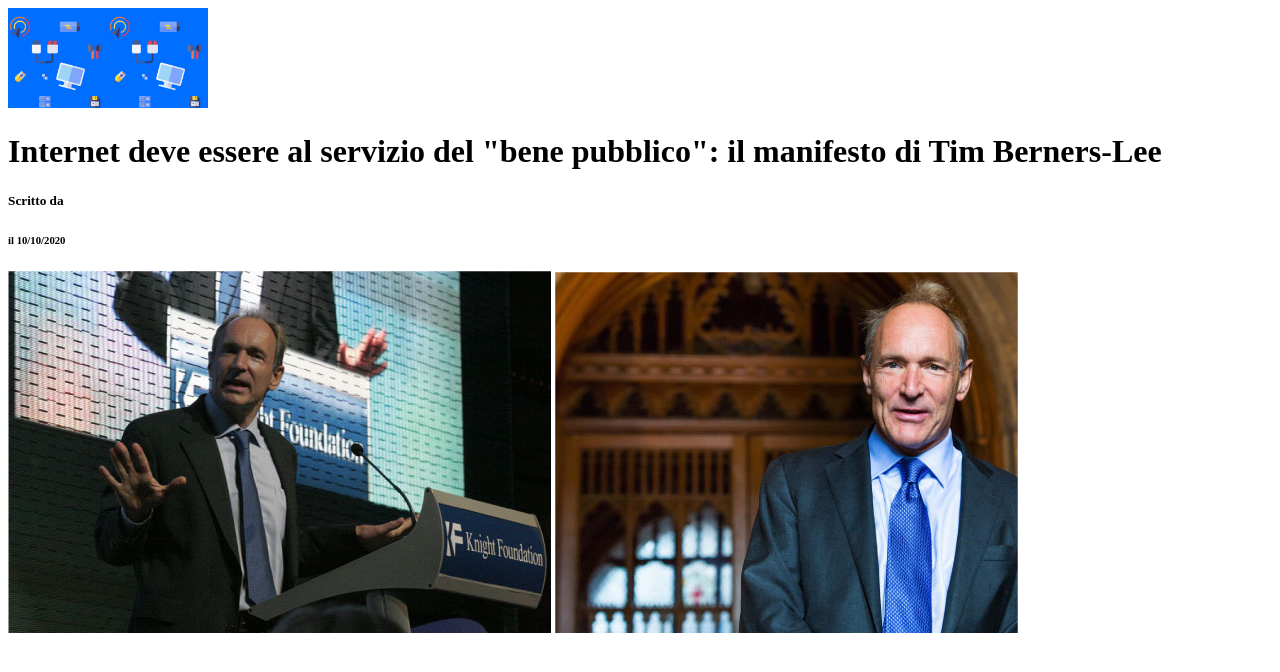
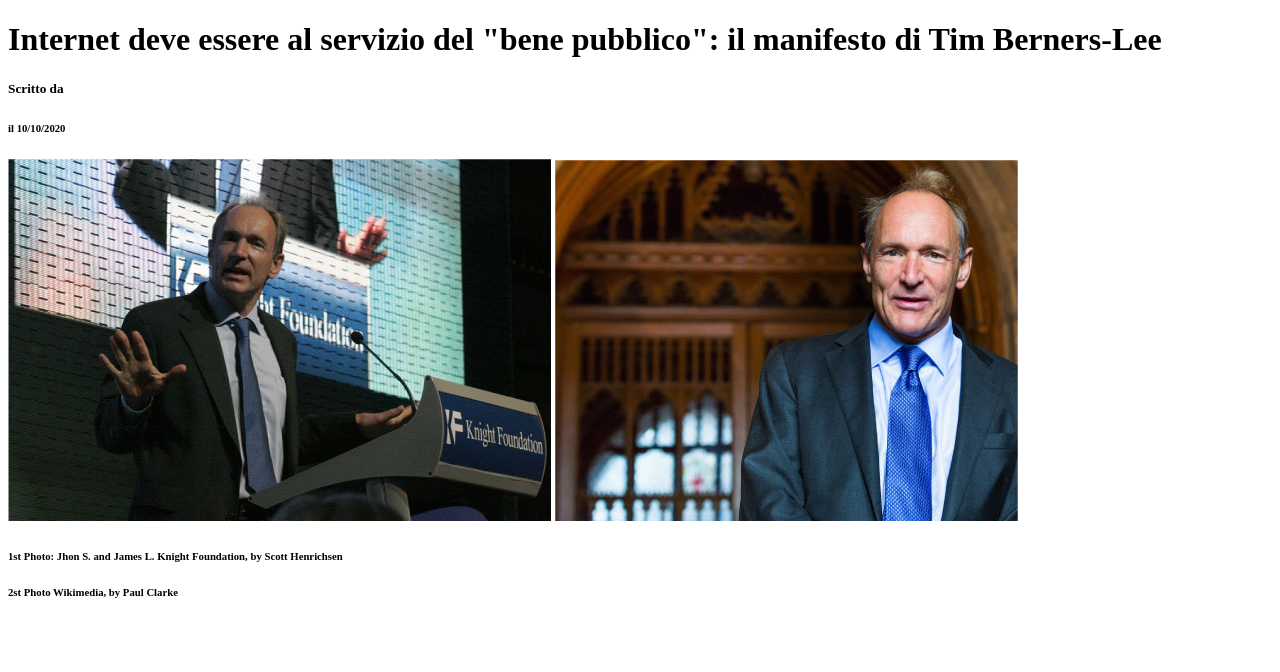
Before and after one commit to AlessP93/html-css-booleaner, a plain HTML site: page index.html in a window 1280 px wide. Drawn offline with Linux system fonts and the light colour scheme.

Commit message:
problema img

```diff
--- a/CSS/style.css
+++ b/CSS/style.css
@@ -1,4 +1,5 @@
 .foto1{
+    background: url("CSS/pattern.png");
     background-color: rgb(0, 110, 255);
     background-repeat: repeat-x;
     width: 200px;
--- a/index.html
+++ b/index.html
@@ -10,10 +10,11 @@
     <body>
         <!-- inizio pagina -->
         <header>
-            <img class="foto1" src="CSS/pattern.png" alt="">
-            <h1 class="testoh1" >Internet deve essere al servizio del "bene pubblico": il manifesto di Tim Berners-Lee</h1>
-            <h5>Scritto da <a href="https://www.google.it/"></a></h5>
-            <h6>il 10/10/2020</h6>
+            <div>
+                <h1 class="testoh1" >Internet deve essere al servizio del "bene pubblico": il manifesto di Tim Berners-Lee</h1>
+                <h5>Scritto da <a href="https://www.google.it/"></a></h5>
+                <h6>il 10/10/2020</h6>
+           </div>
         </header>
         <!-- /inizio pagina -->
 
@@ -21,6 +22,8 @@
         <main>
             <img src="CSS/tim-1.jpg" alt="">
             <img src="CSS/tim-2.jpg" alt="">
+            <h6>1st Photo: Jhon S. and James L. Knight Foundation, by Scott Henrichsen</h6>
+            <h6>2st Photo Wikimedia, by Paul Clarke</h6>
         </main>
         <!-- /sezione pagina -->
 
```
